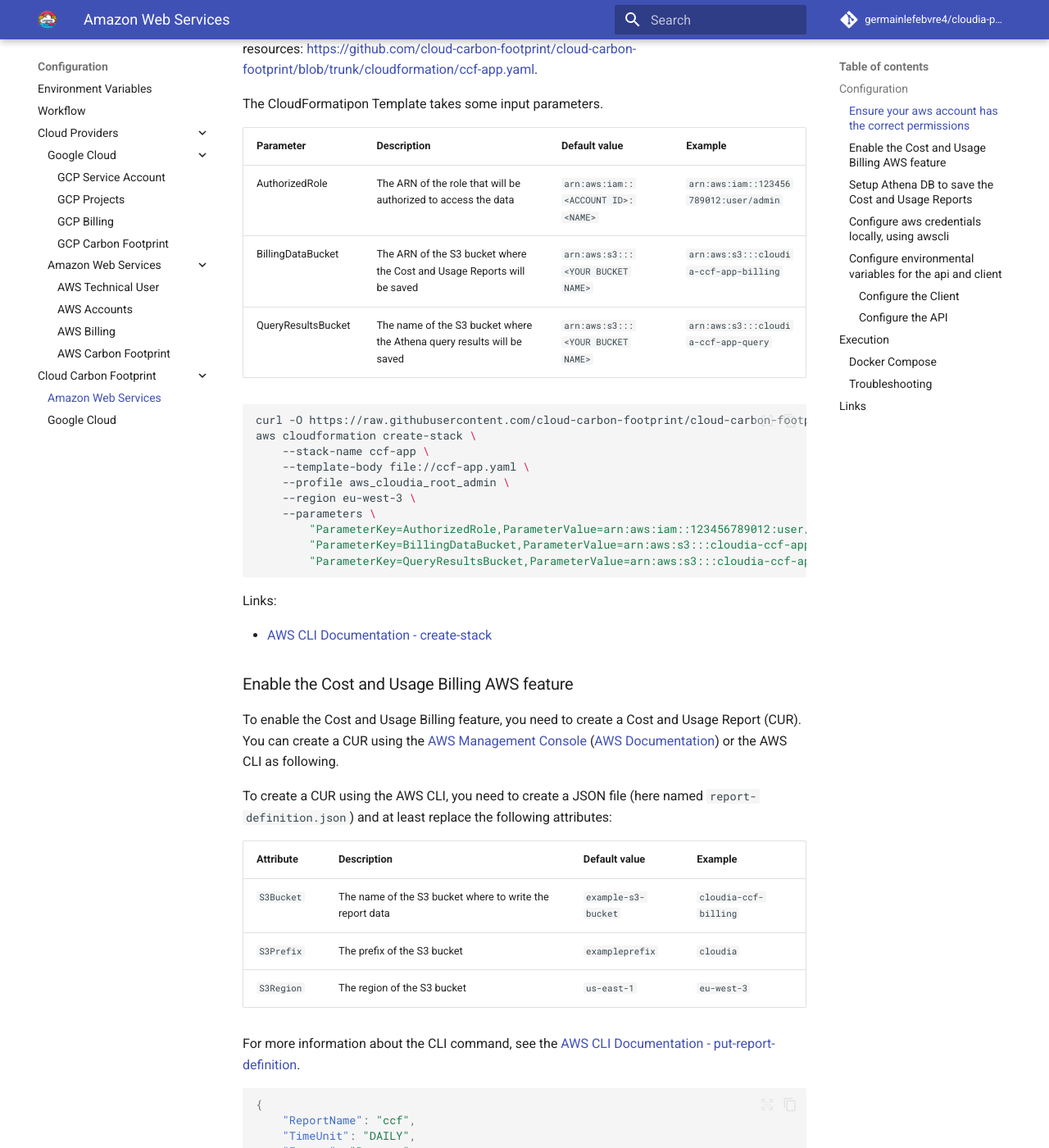
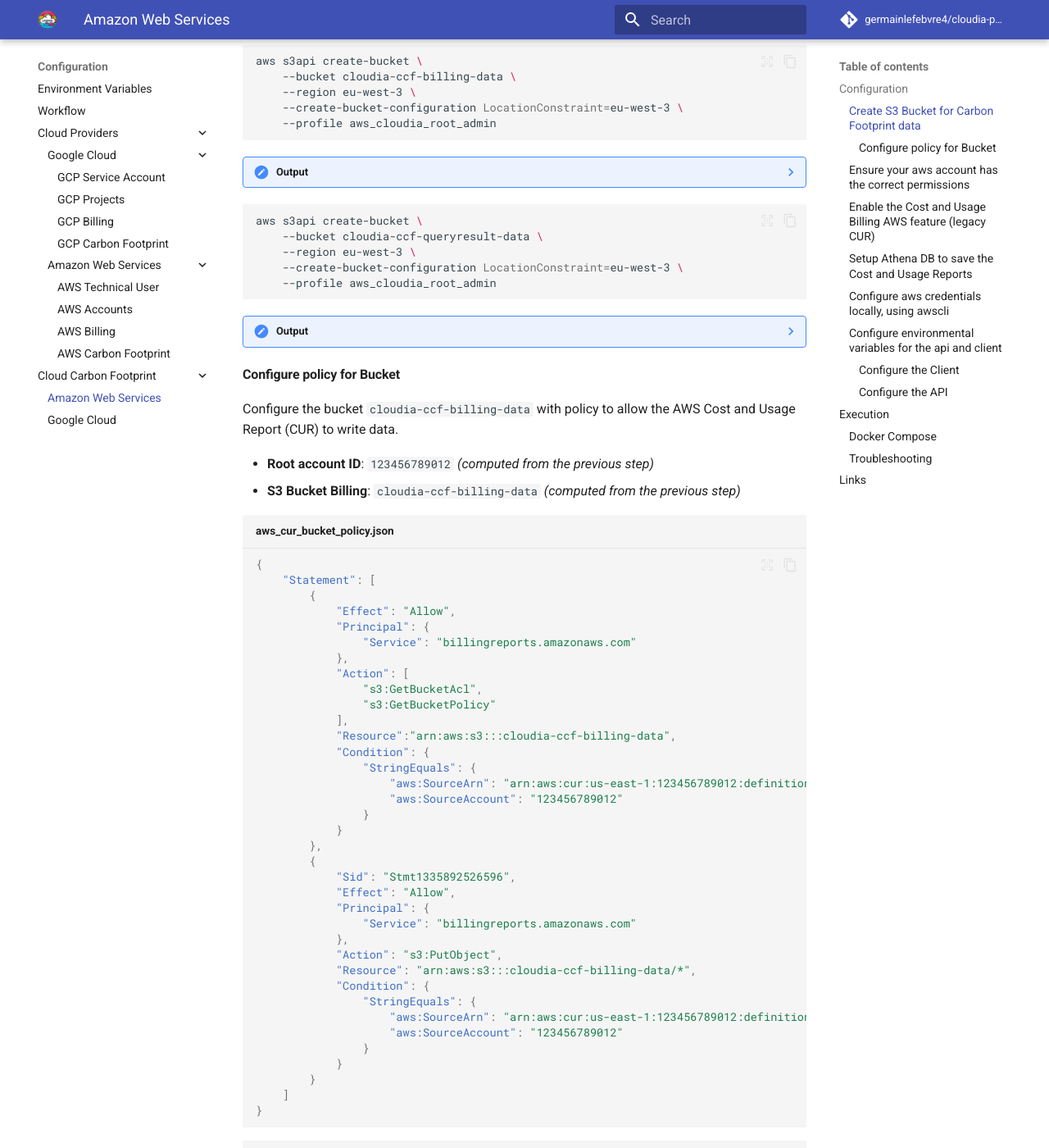
Before and after one commit to germainlefebvre4/cloudia-readthedocs, an MkDocs documentation site: the page built from docs/configuration/cloud_carbon_footprint/aws/index.md, in a window 1280 px wide and 1400 px high, scrolled down 772 px. Shown: the whole window at 82% size. Built offline with MkDocs 1.6.1 and Material for MkDocs 9.7.7, drawn with Linux system fonts in a browser that asks for light colours; comment, search, counter and statistics services are not loaded; some of the changed text lies outside the part shown.

Commit message:
doc(CloudCarbonFootprint): Update with S3 Bucket and real commands

````diff
--- a/docs/configuration/cloud_carbon_footprint/aws/index.md
+++ b/docs/configuration/cloud_carbon_footprint/aws/index.md
@@ -13,11 +13,100 @@ This page details how to configure the AWS integration for the Cloud Carbon Foot
 
 Steps to follow:
 
+1. [Create S3 Bucket for Carbon Footprint data](#create-s3-bucket-for-carbon-footprint-data)
 1. [Ensure your aws account has the correct permissions](#ensure-your-aws-account-has-the-correct-permissions)
-2. [Enable the Cost and Usage Billing AWS feature](#enable-the-cost-and-usage-billing-aws-feature)
-3. [Setup Athena DB to save the Cost and Usage Reports](#setup-athena-db-to-save-the-cost-and-usage-reports)
-4. [Configure aws credentials locally, using awscli](#configure-aws-credentials-locally-using-awscli)
-5. [Configure environmental variables for the api and client](#configure-environmental-variables-for-the-api-and-client)
+1. [Enable the Cost and Usage Billing AWS feature](#enable-the-cost-and-usage-billing-aws-feature)
+1. [Setup Athena DB to save the Cost and Usage Reports](#setup-athena-db-to-save-the-cost-and-usage-reports)
+1. [Configure aws credentials locally, using awscli](#configure-aws-credentials-locally-using-awscli)
+1. [Configure environmental variables for the api and client](#configure-environmental-variables-for-the-api-and-client)
+
+### Create S3 Bucket for Carbon Footprint data
+
+```bash
+aws s3api create-bucket \
+    --bucket cloudia-ccf-billing-data \
+    --region eu-west-3 \
+    --create-bucket-configuration LocationConstraint=eu-west-3 \
+    --profile aws_cloudia_root_admin
+```
+
+??? note "Output"
+
+    ```json
+    {
+        "Location": "http://cloudia-ccf-billing-data.s3.amazonaws.com/"
+    }
+    ```
+
+```bash
+aws s3api create-bucket \
+    --bucket cloudia-ccf-queryresult-data \
+    --region eu-west-3 \
+    --create-bucket-configuration LocationConstraint=eu-west-3 \
+    --profile aws_cloudia_root_admin
+```
+
+??? note "Output"
+
+    ```json
+    {
+        "Location": "http://cloudia-ccf-queryresult-data.s3.amazonaws.com/"
+    }
+    ```
+
+
+#### Configure policy for Bucket
+
+Configure the bucket `cloudia-ccf-billing-data` with policy to allow the AWS Cost and Usage Report (CUR) to write data.
+
+* **Root account ID**: `123456789012` *(computed from the previous step)*
+* **S3 Bucket Billing**: `cloudia-ccf-billing-data` *(computed from the previous step)*
+
+```json title="aws_cur_bucket_policy.json"
+{
+    "Statement": [
+        {
+            "Effect": "Allow",
+            "Principal": {
+                "Service": "billingreports.amazonaws.com"
+            },
+            "Action": [
+                "s3:GetBucketAcl",
+                "s3:GetBucketPolicy"
+            ],
+            "Resource":"arn:aws:s3:::cloudia-ccf-billing-data",
+            "Condition": {
+                "StringEquals": {
+                    "aws:SourceArn": "arn:aws:cur:us-east-1:123456789012:definition/*",
+                    "aws:SourceAccount": "123456789012"
+                }
+            }
+        },
+        {
+            "Sid": "Stmt1335892526596",
+            "Effect": "Allow",
+            "Principal": {
+                "Service": "billingreports.amazonaws.com"
+            },
+            "Action": "s3:PutObject",
+            "Resource": "arn:aws:s3:::cloudia-ccf-billing-data/*",
+            "Condition": {
+                "StringEquals": {
+                    "aws:SourceArn": "arn:aws:cur:us-east-1:123456789012:definition/*",
+                    "aws:SourceAccount": "123456789012"
+                }
+            }
+        }
+    ]
+}
+```
+
+```bash
+aws s3api put-bucket-policy \
+    --bucket cloudia-ccf-billing-data \
+    --policy file://aws_cur_bucket_policy.json \
+    --profile aws_cloudia_root_admin
+```
 
 ### Ensure your aws account has the correct permissions
 
@@ -27,9 +116,9 @@ The CloudFormatipon Template takes some input parameters.
 
 | Parameter | Description | Default value | Example |
 | --- | --- | --- | --- |
-| AuthorizedRole | The ARN of the role that will be authorized to access the data | `arn:aws:iam::<ACCOUNT ID>:<NAME>` | `arn:aws:iam::123456789012:user/admin` |
-| BillingDataBucket | The ARN of the S3 bucket where the Cost and Usage Reports will be saved | `arn:aws:s3:::<YOUR BUCKET NAME>` | `arn:aws:s3:::cloudia-ccf-app-billing` |
-| QueryResultsBucket | The name of the S3 bucket where the Athena query results will be saved | `arn:aws:s3:::<YOUR BUCKET NAME>` | `arn:aws:s3:::cloudia-ccf-app-query` |
+| AuthorizedRole | The ARN of the role that will be authorized to access the data | `arn:aws:iam::<ACCOUNT ID>:<NAME>` | `arn:aws:iam::123456789012:user/cloudia-svc` |
+| BillingDataBucket | The ARN of the S3 bucket where the Cost and Usage Reports will be saved | `arn:aws:s3:::<YOUR BUCKET NAME>` | `arn:aws:s3:::cloudia-ccf-billing-data` |
+| QueryResultsBucket | The name of the S3 bucket where the Athena query results will be saved | `arn:aws:s3:::<YOUR BUCKET NAME>` | `arn:aws:s3:::cloudia-ccf-queryresult-data` |
 
 ```bash
 curl -O https://raw.githubusercontent.com/cloud-carbon-footprint/cloud-carbon-footprint/trunk/cloudformation/ccf-app.yaml
@@ -38,17 +127,18 @@ aws cloudformation create-stack \
     --template-body file://ccf-app.yaml \
     --profile aws_cloudia_root_admin \
     --region eu-west-3 \
+    --capabilities "CAPABILITY_NAMED_IAM" \
     --parameters \
-        "ParameterKey=AuthorizedRole,ParameterValue=arn:aws:iam::123456789012:user/admin" \
-        "ParameterKey=BillingDataBucket,ParameterValue=arn:aws:s3:::cloudia-ccf-app-billing" \
-        "ParameterKey=QueryResultsBucket,ParameterValue=arn:aws:s3:::cloudia-ccf-app-query"
+        "ParameterKey=AuthorizedRole,ParameterValue=arn:aws:iam::123456789012:user/cloudia-svc" \
+        "ParameterKey=BillingDataBucket,ParameterValue=arn:aws:s3:::cloudia-ccf-billing-data" \
+        "ParameterKey=QueryResultsBucket,ParameterValue=arn:aws:s3:::cloudia-ccf-queryresult-data"
 ```
 
 Links:
 
 * [AWS CLI Documentation - create-stack](https://docs.aws.amazon.com/cli/latest/reference/cloudformation/create-stack.html)
 
-### Enable the Cost and Usage Billing AWS feature
+### Enable the Cost and Usage Billing AWS feature (legacy CUR)
 
 To enable the Cost and Usage Billing feature, you need to create a Cost and Usage Report (CUR). You can create a CUR using the [AWS Management Console](https://us-east-1.console.aws.amazon.com/billing/home?region=us-east-1#/reports) ([AWS Documentation](https://docs.aws.amazon.com/cur/latest/userguide/cur-create.html)) or the AWS CLI as following.
 
@@ -56,22 +146,24 @@ To create a CUR using the AWS CLI, you need to create a JSON file (here named `r
 
 | Attribute | Description | Default value | Example |
 | --- | --- | --- | --- |
-| `S3Bucket` | The name of the S3 bucket where to write the report data | `example-s3-bucket` | `cloudia-ccf-billing` |
-| `S3Prefix` | The prefix of the S3 bucket | `exampleprefix` | `cloudia` |
-| `S3Region` | The region of the S3 bucket | `us-east-1` | `eu-west-3` |
+| `S3Bucket` | The name of the S3 bucket where to write the report data | `<YOUR BUCKET NAME>` | `cloudia-ccf-billing-data` |
+| `S3Prefix` | The prefix of the S3 bucket | `<BUCKET PREFIX>` | `cloudia` |
+| `S3Region` | The region of the S3 bucket | `<BUCKET REGION>` | `eu-west-3` |
 
 For more information about the CLI command, see the [AWS CLI Documentation - put-report-definition](https://docs.aws.amazon.com/cli/latest/reference/cur/put-report-definition.html).
 
-```json
+```json title="aws_cur_report_definition.json"
 {
-    "ReportName": "ccf",
+    "ReportName": "CloudiaReport",
     "TimeUnit": "DAILY",
     "Format": "Parquet",
     "Compression": "Parquet",
-    "AdditionalSchemaElements": [],
-    "S3Bucket": "example-s3-bucket",
-    "S3Prefix": "exampleprefix",
-    "S3Region": "us-east-1",
+    "AdditionalSchemaElements": [
+        "RESOURCES"
+    ],
+    "S3Bucket": "cloudia-ccf-billing-data",
+    "S3Prefix": "cloudia",
+    "S3Region": "eu-west-3",
     "AdditionalArtifacts": [
         "ATHENA"
     ],
@@ -81,7 +173,7 @@ For more information about the CLI command, see the [AWS CLI Documentation - put
 ```
 
 ```bash
-aws cur put-report-definition --report-definition file://report-definition.json --profile aws_cloudia_root_admin --region us-east-1
+aws cur put-report-definition --report-definition file://aws_cur_report_definition.json --profile aws_cloudia_root_admin --region us-east-1
 ```
 
 Once the report definition is created, the refreshness is realized several times a day, you might need to wait a few hours before the first report is available.
@@ -214,7 +306,7 @@ Here is the list of the variables and the corresponding content:
 | `AWS_ATHENA_DB_NAME` | The name of the Athena DB | `ccf` |
 | `AWS_ATHENA_DB_TABLE` | The name of the Athena Table | `ccf-app` |
 | `AWS_ATHENA_REGION` | The region of the Athena DB | `eu-west-3` |
-| `AWS_ATHENA_QUERY_RESULT_LOCATION` | The location of the Athena query results | `s3://cloudia-ccf-app-query` |
+| `AWS_ATHENA_QUERY_RESULT_LOCATION` | The location of the Athena query results | `s3://cloudia-ccf-queryresult-data` |
 | `AWS_BILLING_ACCOUNT_ID` | The ID of the billing account | `123456789012` |
 | `AWS_BILLING_ACCOUNT_NAME` | The name of the billing account | `cloudia` |
 | **Google Cloud** | | |
````
